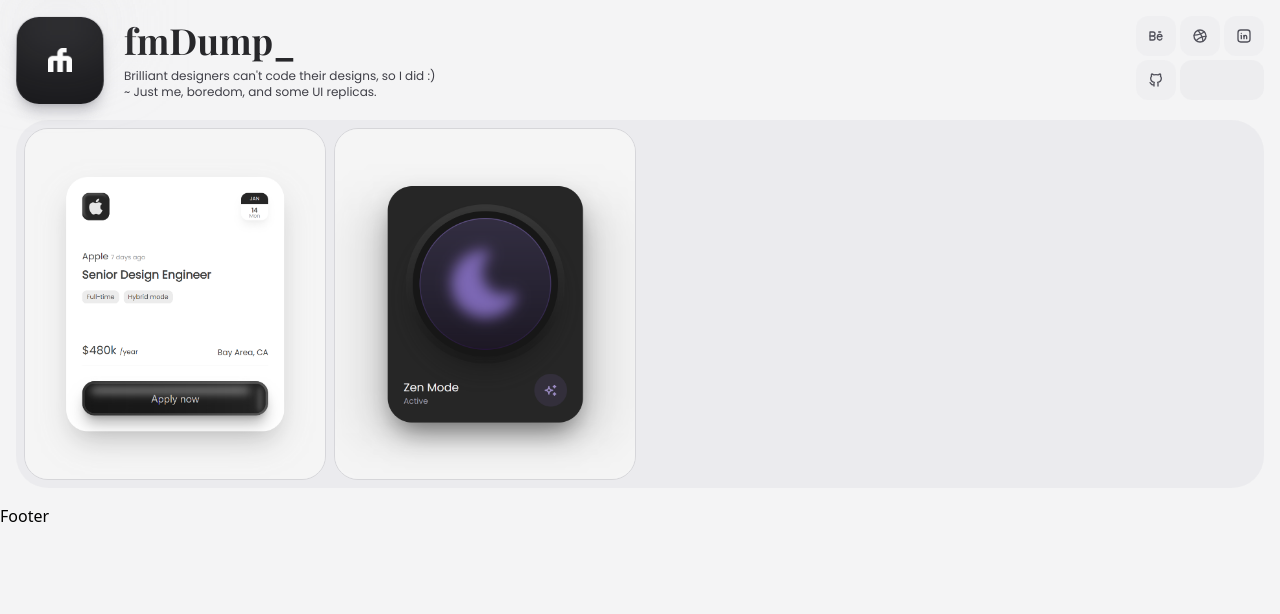
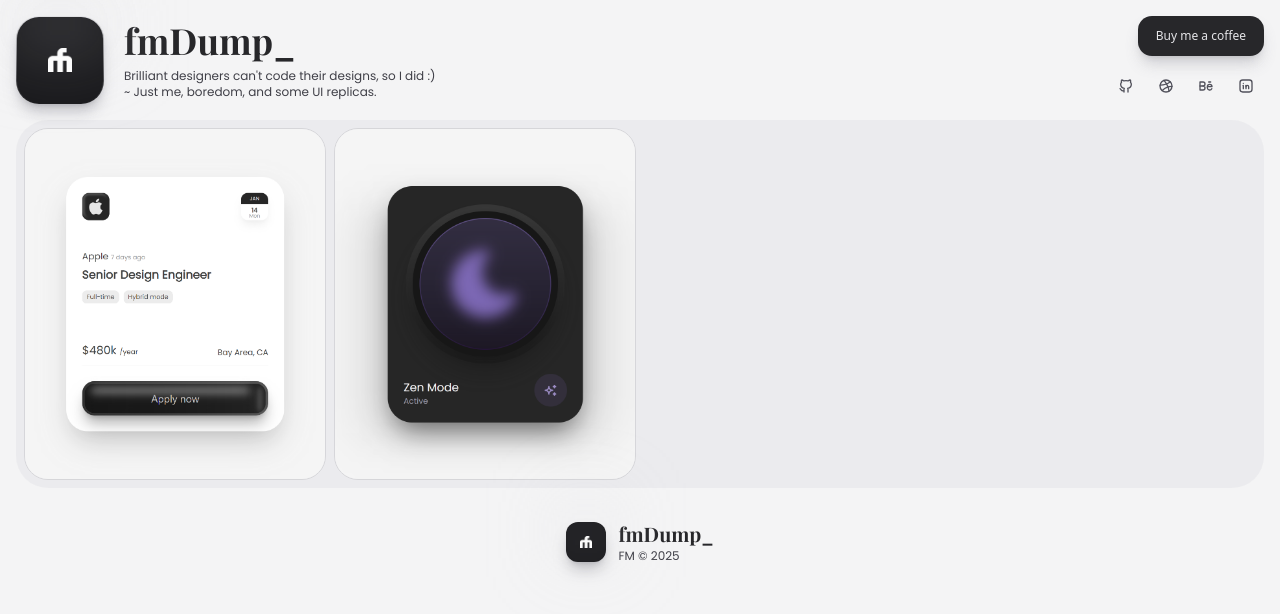
Before and after one commit to fwedwicc/fmDump, a React (Vite) app: page / in a window 1280 px wide. Shown: the top 614 px of the page. Built offline with nearby package versions, Linux system fonts and the light colour scheme; a web font is replaced by a local one.

Commit message:
Enhance Footer and Header components with new layout and styling; update data references in index.js and refs.txt

```diff
--- a/src/components/Footer.jsx
+++ b/src/components/Footer.jsx
@@ -1,9 +1,21 @@
 import React from 'react'
+import FMLogo from '/fm-logo.png'
 
 const Footer = () => {
   return (
-    <footer>
-      Footer
+    <footer className='flex-center p-4'>
+      <div className='flex-center gap-3'>
+        {/* Logo */}
+        <div className='relative size-10 rounded-[12px] bg-zinc-900 shadow-lg shadow-zinc-500/40 flex flex-center'>
+          <div className='absolute -top-4 -translate-x-1/2 left-1/2 bg-zinc-300/30 w-[120%] h-12 blur-2xl' />
+          <img src={FMLogo} alt="FM Logo" className='w-3 h-auto' />
+        </div>
+        {/* Credits */}
+        <div>
+          <h4>fmDump_</h4>
+          <a href='https://fm-linktree.vercel.app' target='_blank' rel='noopener noreferrer'><p>FM © 2025</p></a>
+        </div>
+      </div>
     </footer>
   )
 }
--- a/src/components/Header.jsx
+++ b/src/components/Header.jsx
@@ -5,7 +5,6 @@ import { TbBrandLinkedin, TbBrandDribbble, TbBrandBehance, TbBrandGithub } from
 const Header = () => {
   return (
     <header className='fixed z-50 top-0 w-full p-4 bg-zinc-100/80 backdrop-blur-xl'>
-
       <div className='flex justify-between items-start'>
         <div className='flex items-center gap-x-5'>
           {/* Logo */}
@@ -15,36 +14,30 @@ const Header = () => {
               <img src={FMLogo} alt="FM Logo" className='w-6 h-auto' />
             </div>
           </div>
-
           {/* Left Content */}
           <div className='space-y-2'>
             <h1>fmDump_</h1>
             <p className='w-full max-w-xs text-pretty'>Brilliant designers can't code their designs, so I did :) <br />~ Just me, boredom, and some UI replicas. </p>
           </div>
         </div>
-
         {/* Right Content */}
-        <div className='grid grid-cols-3 gap-1'>
-          <div className='bg-zinc-200/30 p-3 grid place-content-center rounded-xl'>
-            <TbBrandBehance className='size-4 text-zinc-600' />
+        <div className='flex flex-col items-end gap-3'>
+          <a href='https://buymeacoffee.com/fwedwicc' target='_blank' rel='noopener noreferrer' className='py-3.5 px-4.5 bg-zinc-800 hover:bg-zinc-900 text-zinc-200 rounded-[14px] text-xs leading-none shadow-lg shadow-zinc-500/30 active:scale-95 cursor-pointer transition-smooth'>Buy me a coffee</a>
+          <div className='flex gap-1'>
+            {[
+              { icon: TbBrandGithub, link: 'https://github.com/fwedwicc' },
+              { icon: TbBrandDribbble, link: 'https://dribbble.com/fwedwic' },
+              { icon: TbBrandBehance, link: 'https://www.behance.net/fwedwicc' },
+              { icon: TbBrandLinkedin, link: 'https://www.linkedin.com/in/frederick-moreno/' },
+            ].map((item, index) => (
+              <a href={item.link} target='_blank' rel='noopener noreferrer' className='hover:bg-zinc-200/30 transition-smooth p-2.5 grid place-content-center rounded-xl' key={index}>
+                <item.icon className='size-4 text-zinc-600' />
+              </a>
+            ))}
           </div>
-          <div className='bg-zinc-200/30 p-3 grid place-content-center rounded-xl'>
-            <TbBrandDribbble className='size-4 text-zinc-600' />
-          </div>
-          <div className='bg-zinc-200/30 p-3 grid place-content-center rounded-xl'>
-            <TbBrandLinkedin className='size-4 text-zinc-600' />
-          </div>
-          <div className='bg-zinc-200/30 p-3 grid place-content-center rounded-xl'>
-            <TbBrandGithub className='size-4 text-zinc-600' />
-          </div>
-          {/* <div className='bg-zinc-200/30 p-2 grid place-content-center rounded-xl'>
-          <TbBrandGithub className='size-5 text-zinc-600' />
-        </div> */}
-          <div className='bg-zinc-200/40 p-5 rounded-xl col-span-2'></div>
         </div>
       </div>
-
-    </header >
+    </header>
   )
 }
 
--- a/src/data/index.js
+++ b/src/data/index.js
@@ -1,4 +1,6 @@
+// Thumbnail Imports
 import { Thumbnail001, Thumbnail002 } from '../assets/thumbnails'
+// Data Imports
 import { UI001, UI001Code, UI001CSS } from '../components/dumps/001'
 import { UI002, UI002Code } from '../components/dumps/002'
 
@@ -12,7 +14,7 @@ export const Data = [
     UI: UI001,
     sourceCodeJSX: UI001Code,
     sourceCodeCSS: UI001CSS,
-    credits: 'https://dribbble.com/shots/14112345-Apple-Card-UI',
+    credits: 'https://ph.pinterest.com/pin/7529524371949146/',
   },
   {
     id: 'ui002',
@@ -22,6 +24,6 @@ export const Data = [
     label: 'Skeumorphism',
     UI: UI002,
     sourceCodeJSX: UI002Code,
-    credits: 'https://dribbble.com/shots/14112345-Apple-Card-UI',
+    credits: 'https://www.instagram.com/p/DHtlhhoNlwq/?img_index=1&epik=dj0yJnU9aUpoRDJVSURtX3VrR0czejhwa1NfaF9uWHl4OFFORXEmcD0wJm49OEFPVklkRXc0WjZzSHNrN21UUkhQdyZ0PUFBQUFBR2lITkpR',
   },
 ]
```
Also changed, not shown: src/pages/refs.txt.
